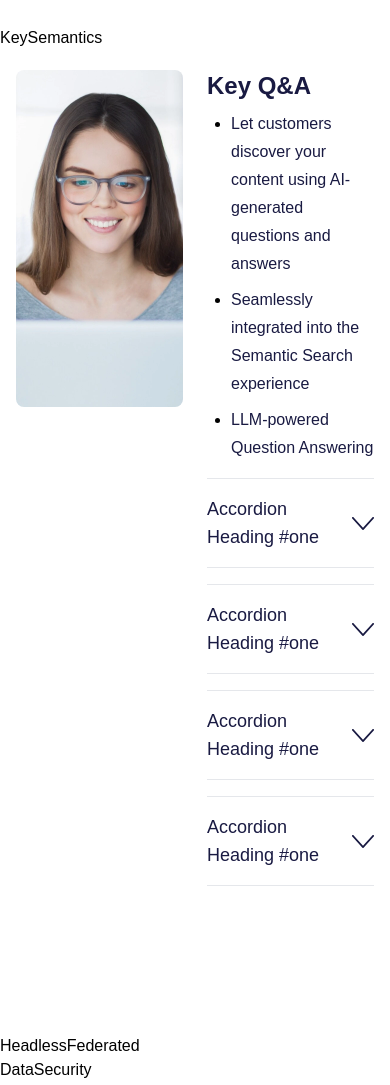
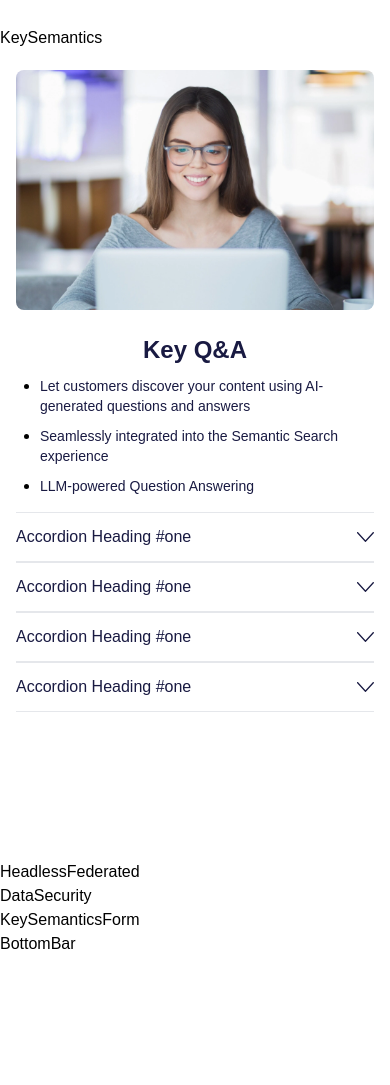
Before and after one commit to Deepakverma-556/keySemantics, a React (Create React App) app: page / in a window 390 px wide. Shown: the part 472-1557 px from the top of the page. After the commit the page ends 1428 px from the top, so only its background shows below. Built offline with nearby package versions, Linux system fonts and the light colour scheme.

Commit message:
responsive faq

```diff
--- a/src/common/Description.jsx
+++ b/src/common/Description.jsx
@@ -2,7 +2,7 @@ import React from 'react'
 
 const Description = ({text}) => {
   return (
-    <p className={`text-base leading-7 text-blue`}>{text}</p>
+    <p className={`text-base leading-7 text-blue max-sm:text-sm`}>{text}</p>
   )
 }
 
--- a/src/components/Key.jsx
+++ b/src/components/Key.jsx
@@ -3,18 +3,18 @@ import SubHeading from '../common/SubHeading'
 import { KEY_ACCORDION_LIST, KEY_LIST } from '../utils/helper'
 import { AccArrow } from '../utils/icons';
 
-const AccordionItem = ({ handleToggle, active, obj,index }) => {
+const AccordionItem = ({ handleToggle, active, obj, index }) => {
   const contentEl = useRef();
   const { title, firstDescription, secondDescription, thirdDescription, colorfulPainting, colorfulPaintingAlt, waterDropPainting, waterDropPaintingAlt } = obj;
 
   return (
-    <div className=" overflow-hidden border-t border-b border-gray py-4 max-lg:max-w-[700px] mx-auto mt-4">
+    <div className=" overflow-hidden border-t border-b border-gray py-4 max-sm:py-3 max-lg:max-w-[700px] mx-auto ">
       <div role="button" aria-expanded={active === index} aria-controls={`content-${title}`}
         className={` flex items-center cursor-pointer justify-between ${active === title ? 'active' : ''}`}
         onClick={() => handleToggle(index)}>
-        <p className="font-medium text-lg leading-7 text-blue">{title}</p>
+        <p className="font-medium text-lg max-sm:text-base leading-7 text-blue">{title}</p>
         <div className={`transition-transform duration-500 ${active === index ? 'rotate-180' : 'rotate-0'}`}>
-          <AccArrow />
+          <AccArrow myClass='max-sm:h-[10px] h-[13px]' />
         </div>
       </div>
       <div title={`content-${title}`} ref={contentEl} className={`rc-collapse ${active === index ? 'show' : ''}`} style={{
@@ -22,11 +22,11 @@ const AccordionItem = ({ handleToggle, active, obj,index }) => {
         transition: 'height 0.3s ease-out',
       }}
       >
-        <div className="pt-4 pr-4">{firstDescription}</div>
+        <div className="pt-4 max-sm:pt-2 pr-4">{firstDescription}</div>
         <div className='pr-4 pt-2 pb-4'>{secondDescription}</div>
         <div className='flex items-center gap-4'>
-          <img src={colorfulPainting} alt={colorfulPaintingAlt} className='h-[150px] object-cover' />
-          <img src={waterDropPainting} alt={waterDropPaintingAlt} className='h-[150px] object-cover' />
+          <img src={colorfulPainting} alt={colorfulPaintingAlt} className='h-[150px] w-1/2 rounded-lg  object-cover max-lg:h-32 max-sm:h-[88px]' />
+          <img src={waterDropPainting} alt={waterDropPaintingAlt} className='h-[150px] w-1/2 rounded-lg object-cover max-lg:h-32 max-sm:h-[88px]' />
         </div>
         <div className='pr-4 pt-4'>{thirdDescription}</div>
       </div>
@@ -44,20 +44,18 @@ const Key = () => {
     <div className='pb-[148px] pt-5'>
       <div className='max-w-[1232px] mx-auto px-4'>
         <div className='flex flex-wrap -mx-3'>
-          <div className='w-1/2 px-3'>
-            <img src="/assets/images/webp/working-girl.webp" alt="working-girl" className='h-[337px] sticky top-0 object-cover rounded-lg' />
+          <div className='w-1/2 px-3 max-md:w-full'>
+            <img src="/assets/images/webp/working-girl.webp" alt="working-girl" className='h-[337px] max-sm:h-60 sticky top-0 object-cover rounded-lg max-md:mx-auto' />
           </div>
-          <div className='w-1/2 px-3'>
-            <div className=''>
-              <SubHeading text='Key Q&A' myClass='text-blue' />
-              <div>
+          <div className='w-1/2 px-3 max-md:w-full max-md:pt-6'>
+            <SubHeading text='Key Q&A' myClass='text-blue max-md:text-center' />
+            <div className='pb-4'>
             {KEY_LIST.map((obj, i) => (
-                  <ul key={i} className='pt-2'>
+              <ul key={i} className='pt-2 max-md:pt-2'>
                 <li className='ml-6 list-disc'>{obj}</li>
               </ul>
             ))}
             </div>
-              <div>
             {
               KEY_ACCORDION_LIST.map((obj, index) => (
                 <AccordionItem key={index} active={active} handleToggle={handleToggle} obj={obj} index={index} />
@@ -66,8 +64,6 @@ const Key = () => {
         </div>
       </div>
     </div>
-      </div>
-    </div>
   )
 }
 
--- a/src/utils/icons.js
+++ b/src/utils/icons.js
@@ -1,5 +1,5 @@
-export const AccArrow = () => (
-    <svg width="22" height="13" viewBox="0 0 22 13" fill="none" xmlns="http://www.w3.org/2000/svg">
+export const AccArrow = ({myClass}) => (
+    <svg className={`${myClass}`} viewBox="0 0 22 13" fill="none" xmlns="http://www.w3.org/2000/svg">
         <path d="M0.251783 0.275993C0.331584 0.188494 0.426328 0.119084 0.530606 0.0717287C0.634883 0.0243731 0.746652 4.93218e-08 0.859523 5.91893e-08C0.972396 6.9057e-08 1.08416 0.0243731 1.18844 0.0717288C1.29272 0.119084 1.38746 0.188494 1.46727 0.275993L11 10.7255L20.5328 0.275995C20.6126 0.188511 20.7073 0.119114 20.8116 0.0717677C20.9159 0.0244216 21.0277 5.33208e-05 21.1405 5.33306e-05C21.2534 5.33405e-05 21.3652 0.0244216 21.4694 0.0717678C21.5737 0.119114 21.6685 0.188511 21.7483 0.275995C21.8281 0.36348 21.8914 0.46734 21.9346 0.581645C21.9778 0.695949 22 0.818459 22 0.942181C22 1.0659 21.9778 1.18841 21.9346 1.30272C21.8914 1.41702 21.8281 1.52088 21.7483 1.60837L11.6078 12.724C11.528 12.8115 11.4332 12.8809 11.3289 12.9283C11.2247 12.9756 11.1129 13 11 13C10.8871 13 10.7754 12.9756 10.6711 12.9283C10.5668 12.8809 10.4721 12.8115 10.3923 12.724L0.251782 1.60836C0.171958 1.52089 0.108636 1.41703 0.0654345 1.30272C0.0222331 1.18842 -8.64037e-07 1.06591 -8.53221e-07 0.942179C-8.42404e-07 0.818452 0.0222331 0.695938 0.0654346 0.581633C0.108636 0.467327 0.171958 0.36347 0.251783 0.275993Z" fill="#191A42" />
     </svg>
 )
```
Lines whose indentation alone changed are shown as unchanged.
